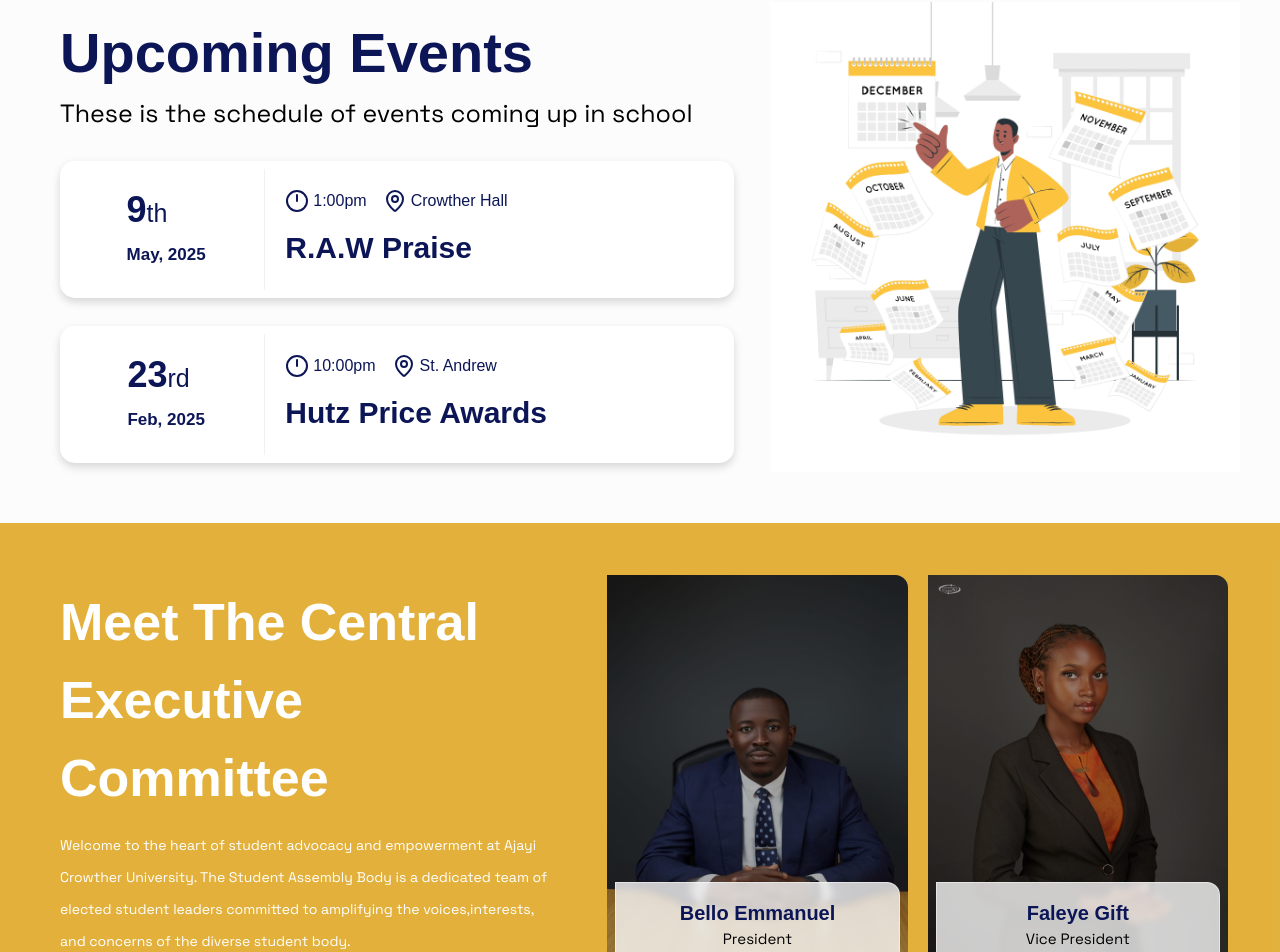
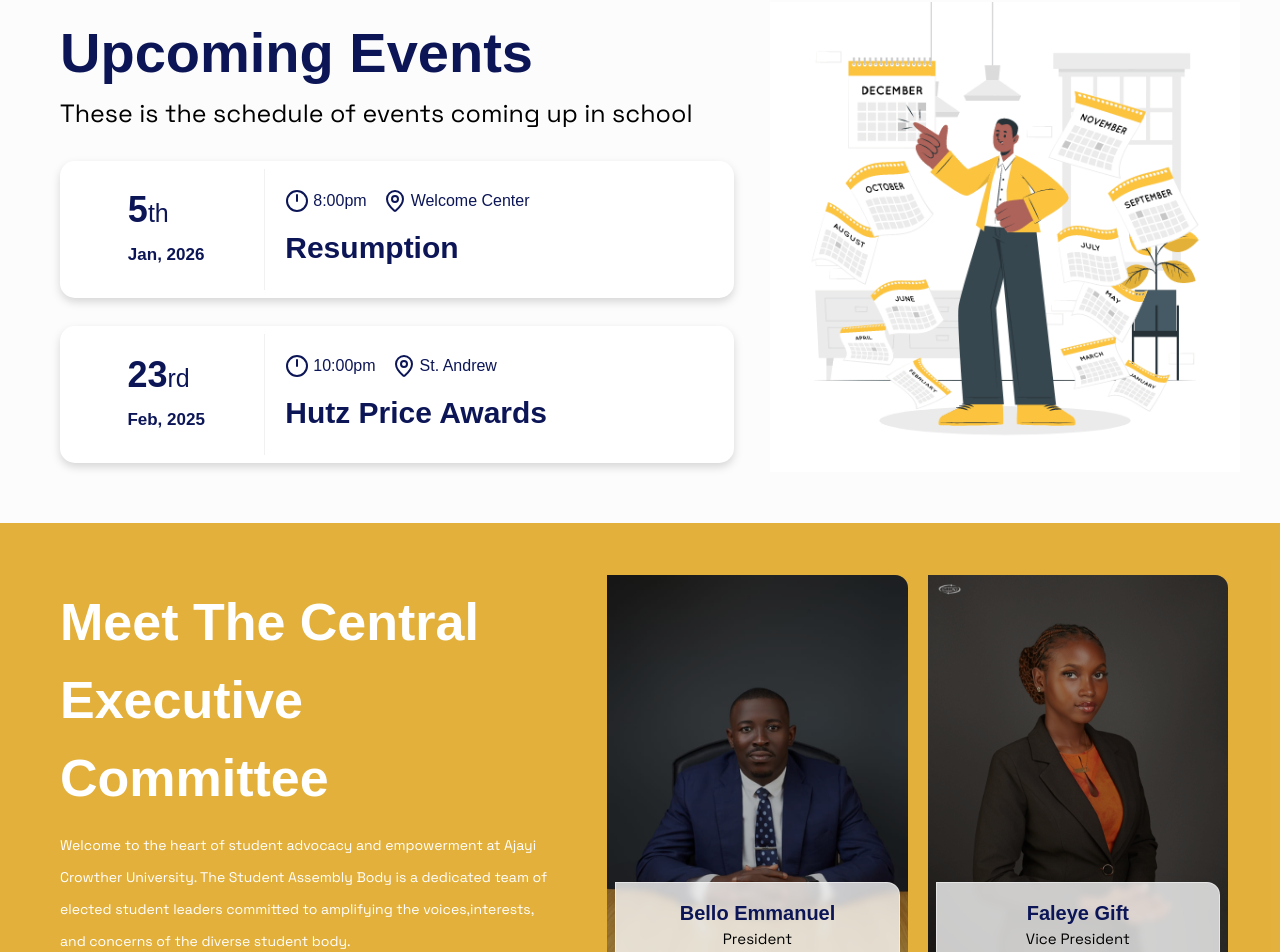
Before and after one commit to ACUSA-MEDIA03/acusa, a Next.js app: page / in a window 1280 px wide. Shown: the part 1473-2425 px from the top of the page. Built offline with nearby package versions, Linux system fonts and the light colour scheme; a web font is replaced by a local one.

Commit message:
feat: updated the events array

```diff
--- a/assets/data/Events.ts
+++ b/assets/data/Events.ts
@@ -9,13 +9,13 @@ export interface EventsItem{
 }
  const Events: EventsItem[] =  [
     {
-        date: 9,
+        date: 5,
         suffix: 'th',
-        month: 'May',
-        year: 2025,
-        time: "1:00pm",
-        location: 'Crowther Hall',
-        eventTitle: "R.A.W Praise"
+        month: 'Jan',
+        year: 2026,
+        time: "8:00pm",
+        location: 'Welcome Center',
+        eventTitle: "Resumption"
     },
     {
         date: 23,
```
